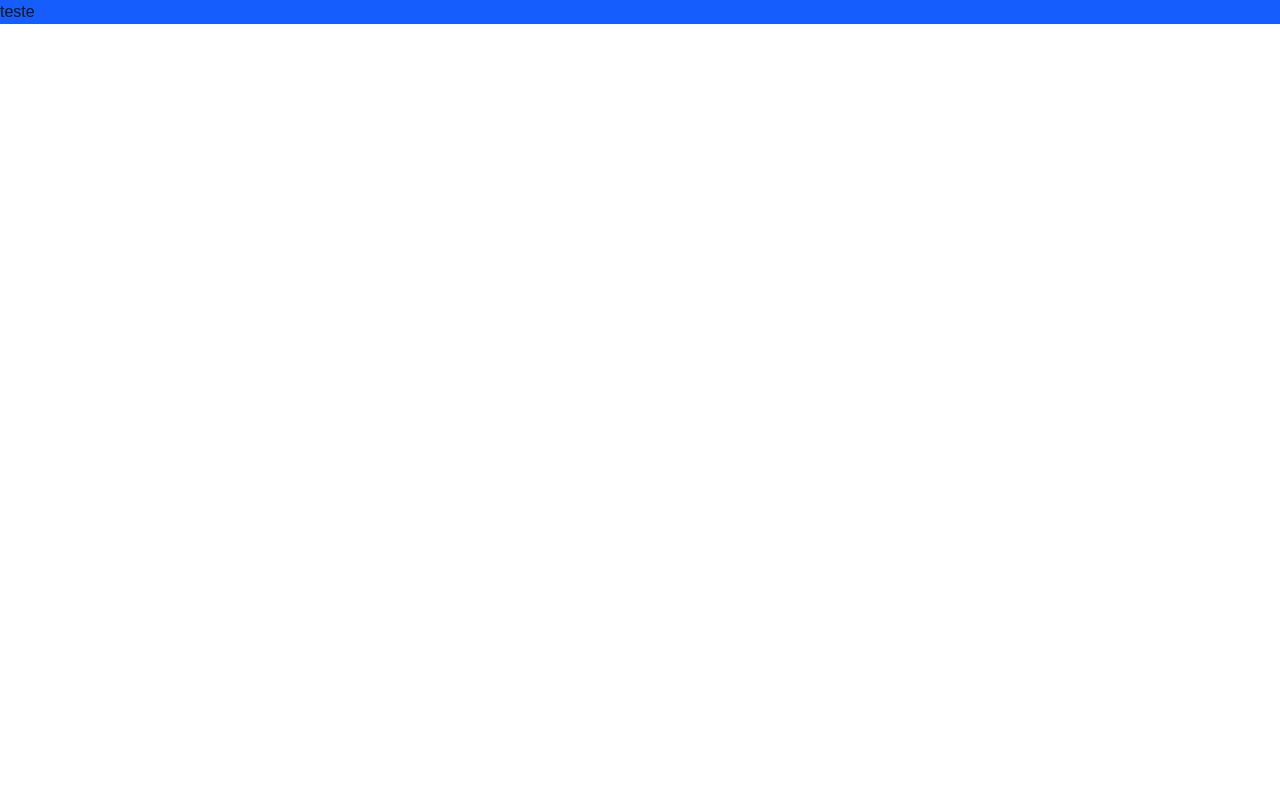
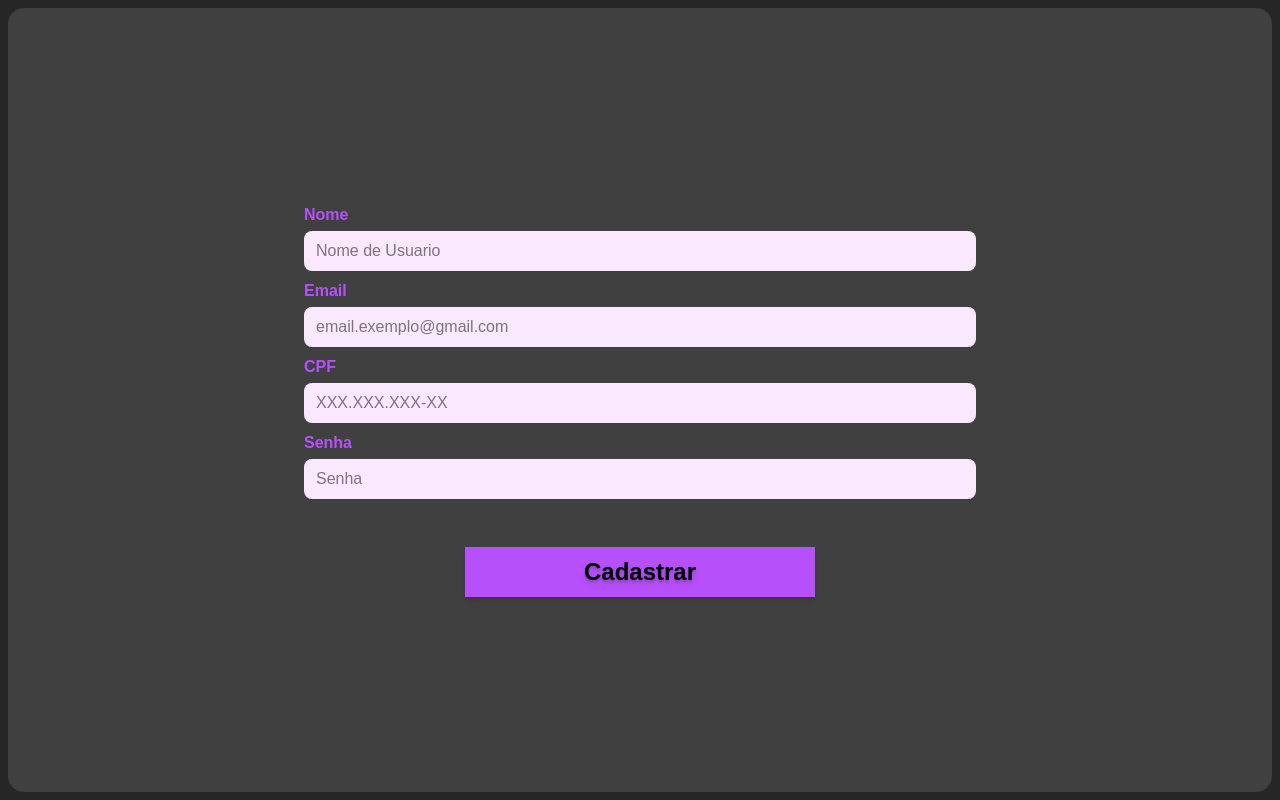
Before and after one commit to GustavoSenna07/Cinema, a Next.js app in the folder frontend/: page /pages/cadastro in a window 1280 px wide. Built offline with nearby package versions, Linux system fonts and the light colour scheme.

Commit message:
Inicio do desenvolvimento do Header

```diff
--- /dev/null
+++ b/frontend/src/app/components/Header/Header.tsx
@@ -0,0 +1,24 @@
+"use client"
+
+import HeaderAdmin from "./HeaderAdmin"
+import HeaderUser from "./HeaderUser"
+
+type HeaderProps = {
+  role?: "user" | "admin";
+};
+
+export default function Header({role = "user"}:HeaderProps) {
+  return (
+    <header className="bg-neutral-700 w-screen h-min-[10] flex flex-row fixed top-0 ">
+
+      <h1 className="text-[rgba(182,80,250,1)] font-bold text-shadow-lg text-4xl p-2">
+        Cinema das Lendas
+      </h1>
+
+      <div className="">
+        {role === "admin" ? <HeaderAdmin /> : <HeaderUser />} {/* Linha de condição */}
+      </div>
+
+    </header>
+  )
+}
--- /dev/null
+++ b/frontend/src/app/components/Header/HeaderAdmin.tsx
@@ -0,0 +1,5 @@
+export default function HeaderAdmin() {
+  return (
+    <div></div>
+  )
+}
--- /dev/null
+++ b/frontend/src/app/components/Header/HeaderUser.tsx
@@ -0,0 +1,7 @@
+export default function HeaderUser() {
+  return (
+    <div>
+
+    </div>
+  )
+}
--- a/frontend/src/app/components/Input.tsx
+++ b/frontend/src/app/components/Input.tsx
@@ -4,7 +4,7 @@ interface InputProps {
   label: string;
   placeHolder?: string;
   value?: string;
-  type?: "text"| "email"| "password";
+  type?: "text"| "email"| "password" | "cpf";
   required: boolean;
   disabled: boolean;
   error?: string;
--- a/frontend/src/app/page.tsx
+++ b/frontend/src/app/page.tsx
@@ -11,7 +11,7 @@ export default function Home() {
 
       <div className="flex flex-col gap-10">
         <Button href="/pages/login-page" variant="primary">Entrar</Button>
-        <Button href="" variant="primary">Cadastrar</Button>
+        <Button href="/pages/cadastro" variant="primary">Criar Conta</Button>
       </div>
     </div>
   );
--- a/frontend/src/app/pages/cadastro/page.tsx
+++ b/frontend/src/app/pages/cadastro/page.tsx
@@ -1,7 +1,20 @@
+import Input from "@/app/components/Input"
+import Button from "@/app/components/Button"
+
 export default function Cadastro() {
   return (
-    <div className="bg-blue-600">
-      teste
-    </div>
+    <div className="bg-neutral-800 flex justify-center items-center p-2 box-border w-screen h-screen">
+          <div className="bg-neutral-700 p-2 flex justify-center items-center w-full h-full rounded-2xl flex-col gap-2">
+            <Input type="text" label="Nome" placeHolder="Nome de Usuario"></Input>
+            <Input type="Email" label="Email" placeHolder="email.exemplo@gmail.com"></Input>
+            <Input type="cpf" label="CPF" placeHolder="XXX.XXX.XXX-XX"></Input>
+            <Input type="password" label="Senha" placeHolder="Senha"></Input>
+
+            <div className="pt-10">
+              <Button variant="primary" href="/pages/start-page">Cadastrar</Button>
+            </div>
+
+          </div>
+        </div>
   )
 }
--- a/frontend/src/app/pages/login-page/page.tsx
+++ b/frontend/src/app/pages/login-page/page.tsx
@@ -6,14 +6,17 @@ export default function LoginPage() {
     <div className="bg-neutral-800 flex justify-center items-center p-2 box-border w-screen h-screen">
       <div className="bg-neutral-700 p-2 flex justify-center items-center w-full h-full rounded-2xl flex-col gap-2">
         <h1 className="text-5xl text-[rgba(182,80,250,1)] text-shadow-lg font-bold">Bem Vindo</h1>
+
         <Input type="email" label="Email" placeHolder="email.example@gmail.com"></Input>
-        <Input type="text" label="CPF" placeHolder="XXX.XXX.XXX-XX"></Input>
-        <Input type="password" label="Senha" placeHolder="password"></Input>
+        <Input type="cpf" label="CPF" placeHolder="XXX.XXX.XXX-XX"></Input>
+        <Input type="password" label="Senha" placeHolder="Senha"></Input>
+
         <div className="flex justify-center items-center flex-col gap-3 pt-10">
           <Button variant="primary" href="" >Entrar</Button>
           <h1 className="text-[rgba(182,80,250,1)] text-2xl">Ainda Não tem uma Conta?</h1>
-          <Button variant="primary" href="">Cadastrar</Button>
+          <Button variant="primary" href="/pages/cadastro">Cadastrar</Button>
         </div>
+
       </div>
     </div>
   )
--- a/frontend/src/app/pages/start-page/page.tsx
+++ b/frontend/src/app/pages/start-page/page.tsx
@@ -1,5 +1,9 @@
+import Header from "@/app/components/Header/Header"
+
 export default function StartPage() {
   return (
-    <div className="text-amber-300"> Putaria Gratuita </div>
+    <div className="bg-neutral-800 w-screen h-screen">
+      <Header></Header>
+    </div>
   )
 }
--- /dev/null
+++ b/package.json
@@ -0,0 +1,5 @@
+{
+  "dependencies": {
+    "lucide-react": "^0.561.0"
+  }
+}
```
Also changed, not shown: 1 other file (tests, documents, lock files or other folders).
